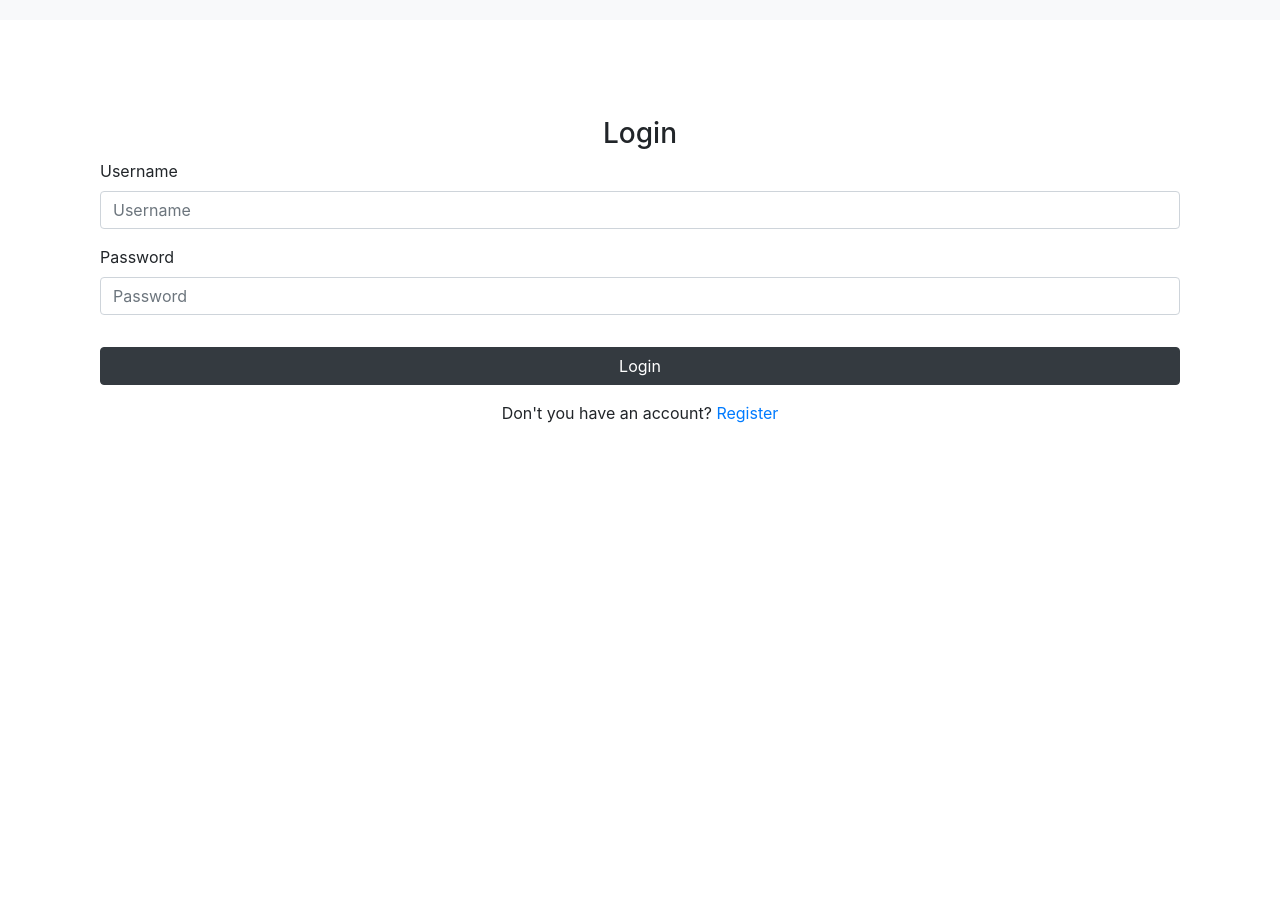
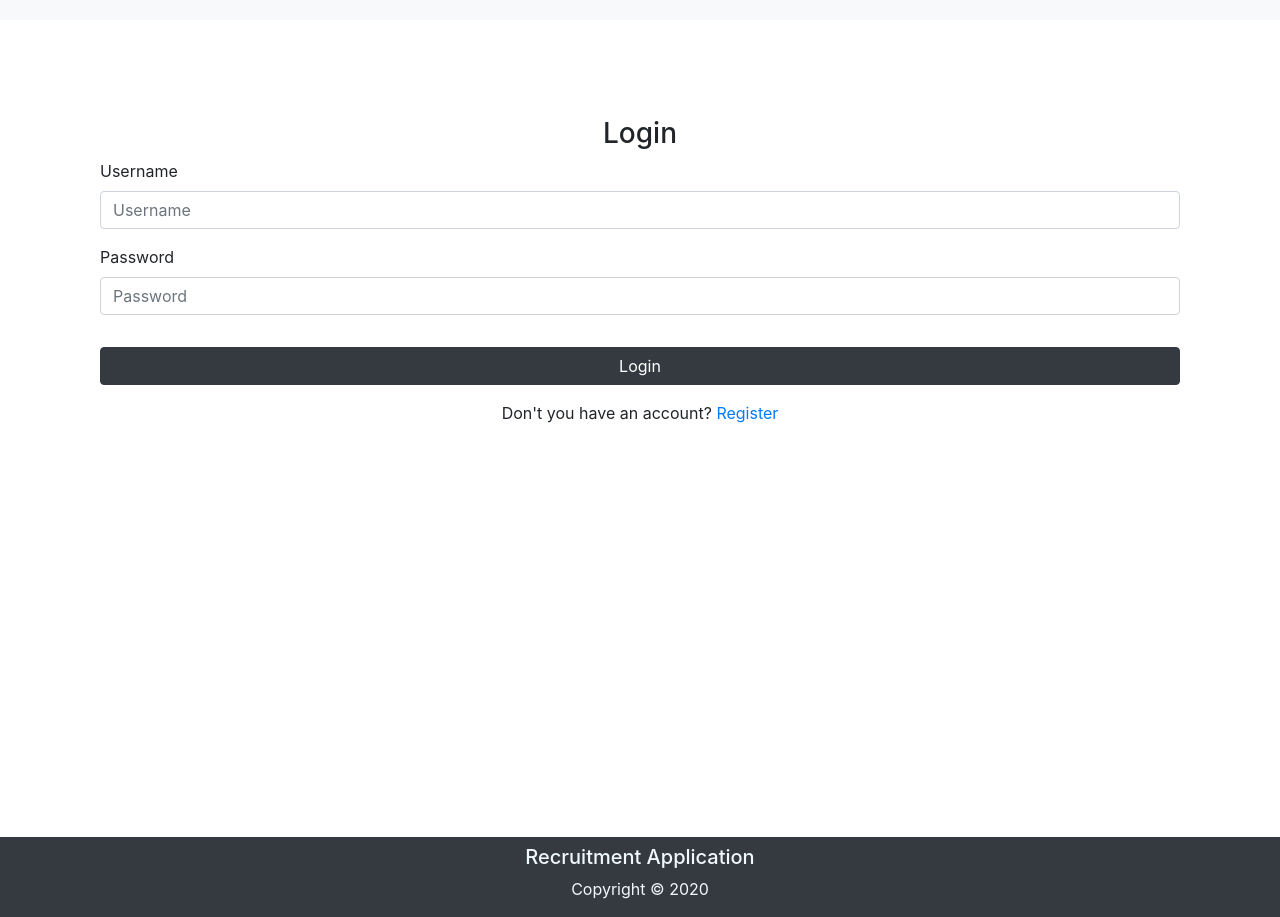
Before and after one commit to AntonioMorales97/IV1201, a React (Create React App) app in the folder frontend/client/: page /login in a window 1280 px wide. Shown: the part 43-960 px from the top of the page. Before the commit the page ends 800 px from the top, so only its background shows below. Built offline with nearby package versions, Linux system fonts and the light colour scheme; what i18next-xhr-backend would draw is missing.

Commit message:
added footer

```diff
--- a/frontend/client/src/App.css
+++ b/frontend/client/src/App.css
@@ -0,0 +1,8 @@
+.App {
+  position: relative;
+  min-height: 100vh;
+}
+
+.main-content {
+  padding-bottom: 5rem;
+}
--- a/frontend/client/src/App.js
+++ b/frontend/client/src/App.js
@@ -1,6 +1,7 @@
 import React from 'react';
 import { BrowserRouter as Router, Route, Switch } from 'react-router-dom';
 import Header from './components/header';
+import Footer from './components/footer';
 import Routes from './routes/routes';
 import { Provider } from 'react-redux';
 import store from './store';
@@ -13,9 +14,12 @@ function App() {
       <Router>
         <div className='App'>
           <Header />
-          <Switch>
-            <Route component={Routes} />
-          </Switch>
+          <div className='main-content'>
+            <Switch>
+              <Route component={Routes} />
+            </Switch>
+          </div>
+          <Footer />
         </div>
       </Router>
     </Provider>
--- /dev/null
+++ b/frontend/client/src/components/footer/footer-container.js
@@ -0,0 +1,10 @@
+import React, { Component } from 'react';
+import FooterView from './footer-view';
+
+class FooterContainer extends Component {
+  render() {
+    return <FooterView />;
+  }
+}
+
+export default FooterContainer;
--- /dev/null
+++ b/frontend/client/src/components/footer/footer-view.js
@@ -0,0 +1,26 @@
+import React from 'react';
+import { Container } from 'reactstrap';
+import { useTranslation } from 'react-i18next';
+
+import './footer.css';
+
+const FooterView = () => {
+  const { t } = useTranslation();
+
+  return (
+    <footer id='main-footer' className='bg-dark'>
+      <Container>
+        <div className='row'>
+          <div className='col text-center'>
+            <div className='pt-2'>
+              <h5>{t('brand')}</h5>
+              <p className='footer-text'>{t('copyright')} &copy; 2020 </p>
+            </div>
+          </div>
+        </div>
+      </Container>
+    </footer>
+  );
+};
+
+export default FooterView;
--- /dev/null
+++ b/frontend/client/src/components/footer/footer.css
@@ -0,0 +1,15 @@
+footer {
+  position: absolute;
+  bottom: 0;
+  width: 100%;
+  height: 5rem;
+}
+
+h5 {
+  color: aliceblue;
+}
+
+.footer-text {
+  font-size: 1rem;
+  color: aliceblue;
+}
--- /dev/null
+++ b/frontend/client/src/components/footer/index.js
@@ -0,0 +1 @@
+export { default } from './footer-container';
--- a/frontend/client/src/components/pages/register/register.css
+++ b/frontend/client/src/components/pages/register/register.css
@@ -1,3 +1,4 @@
 .register {
   margin-top: 10rem;
+  margin-bottom: 2rem;
 }
--- a/frontend/client/src/locales/en/translation.json
+++ b/frontend/client/src/locales/en/translation.json
@@ -3,6 +3,7 @@
   "register": "Register",
   "login": "Login",
   "brand": "Recruitment Application",
+  "copyright": "Copyright",
   "email": "Email",
   "password": "Password",
   "missing_account?": "Don't you have an account?",
--- a/frontend/client/src/locales/se/translation.json
+++ b/frontend/client/src/locales/se/translation.json
@@ -2,7 +2,8 @@
   "home": "Hem",
   "register": "Registrera",
   "login": "Logga in",
-  "brand": "Rekryterings Applikation",
+  "brand": "Rekryteringsapplikation",
+  "copyright": "Upphovsrätt",
   "email": "Epost",
   "password": "Lösenord",
   "missing_account?": "Har du inget konto?",
```
